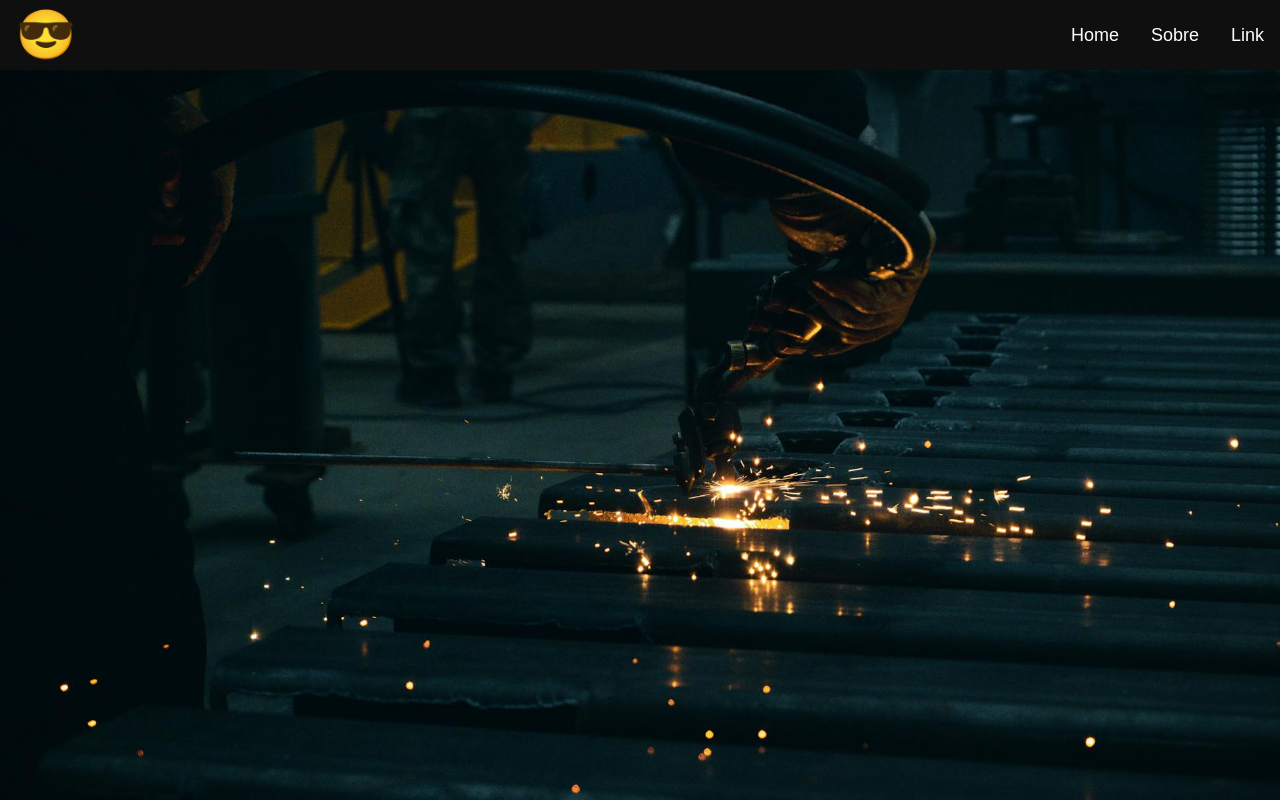
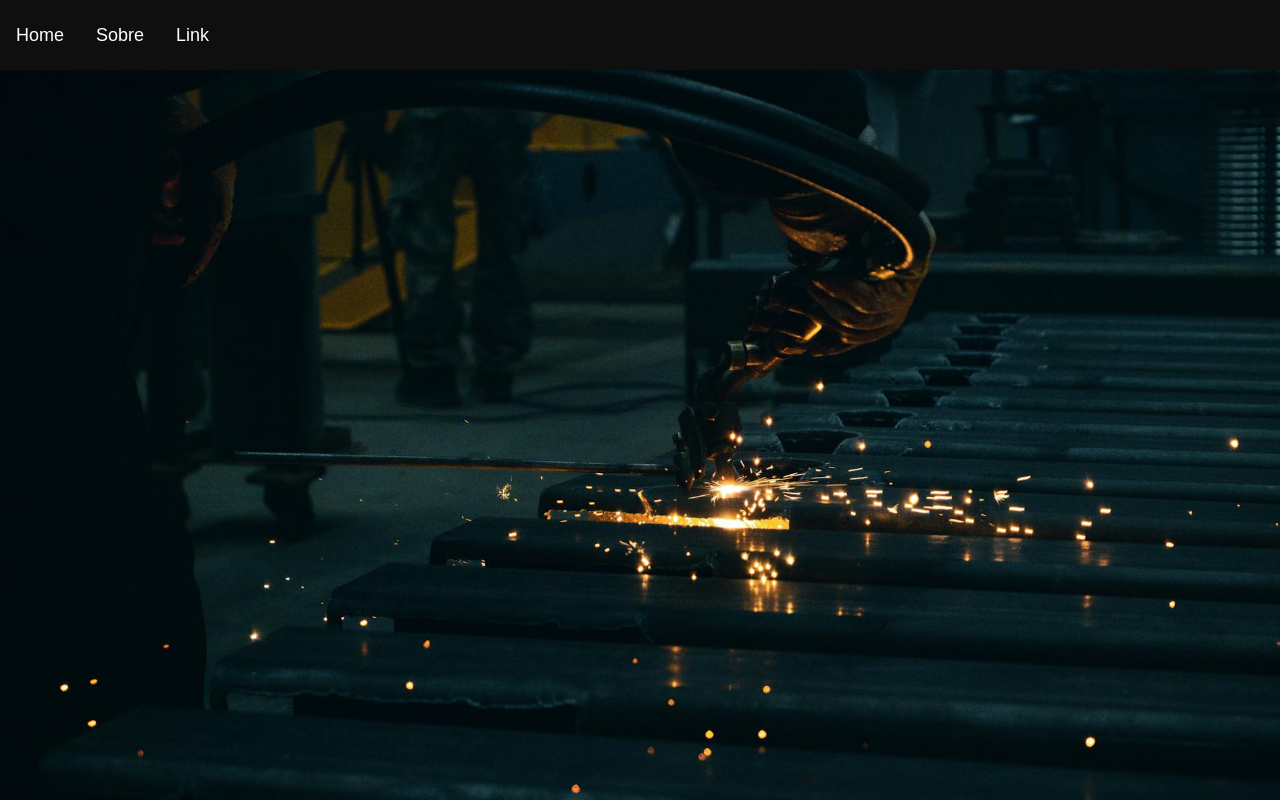
Before and after one commit to Gui-gt/nav_bar, a plain HTML site: page index.html in a window 1280 px wide. Drawn offline with Linux system fonts and the light colour scheme.

Commit message:
Update index.html

```diff
--- a/index.html
+++ b/index.html
@@ -11,7 +11,6 @@
     <header class="header">
 
         <nav class="nav">
-            <a  id="a" class="logo" href="/">😎</a>
             <button class="hamburger"></button>
             <ul class="nav-list">
                 <li><a id="1" href="#">Home</a></li>
```
